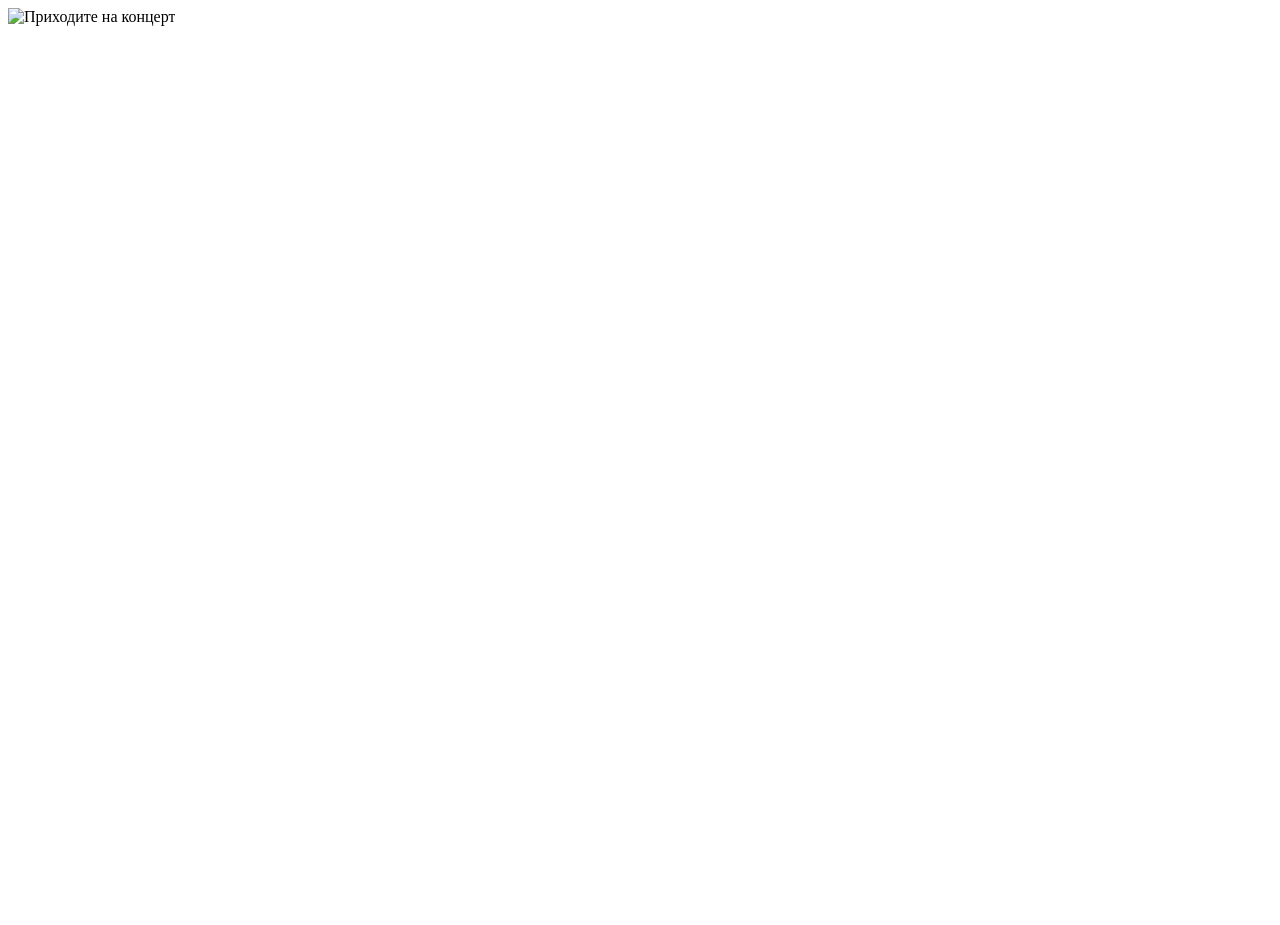
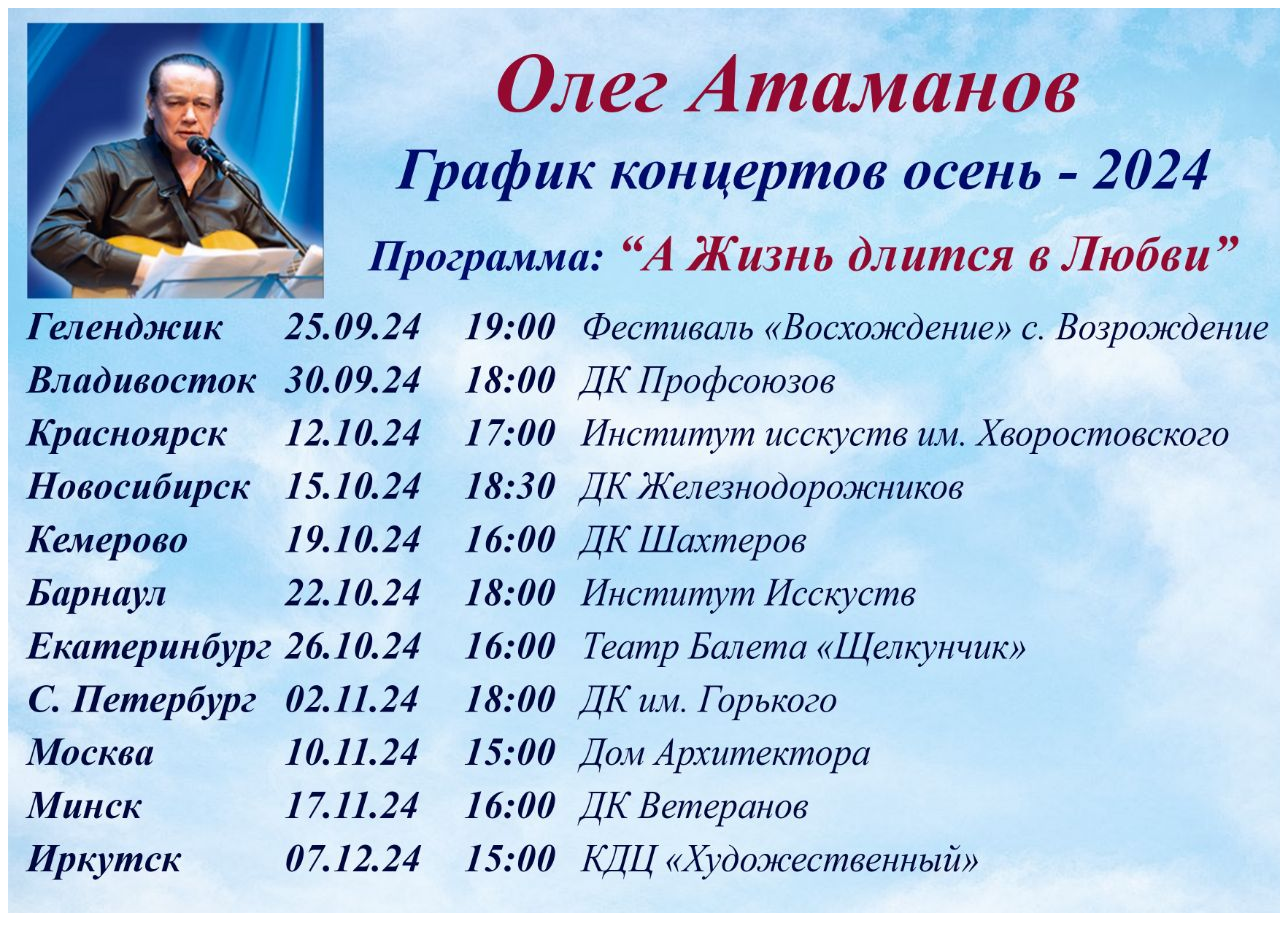
Before and after one commit to kanayaya/OVHost, a plain HTML site: page index.html in a window 1280 px wide. Before the commit the page ends 800 px from the top, so only its background shows below. Drawn offline with Linux system fonts and the light colour scheme.

Commit message:
Update index.html

```diff
--- a/index.html
+++ b/index.html
@@ -5,6 +5,6 @@
     <title>Картинка</title>
 </head>
 <body>
-    <img src="img.jpeg" alt="Приходите на концерт">
+    <img src="img.jpg" alt="Приходите на концерт">
 </body>
 </html>
```
